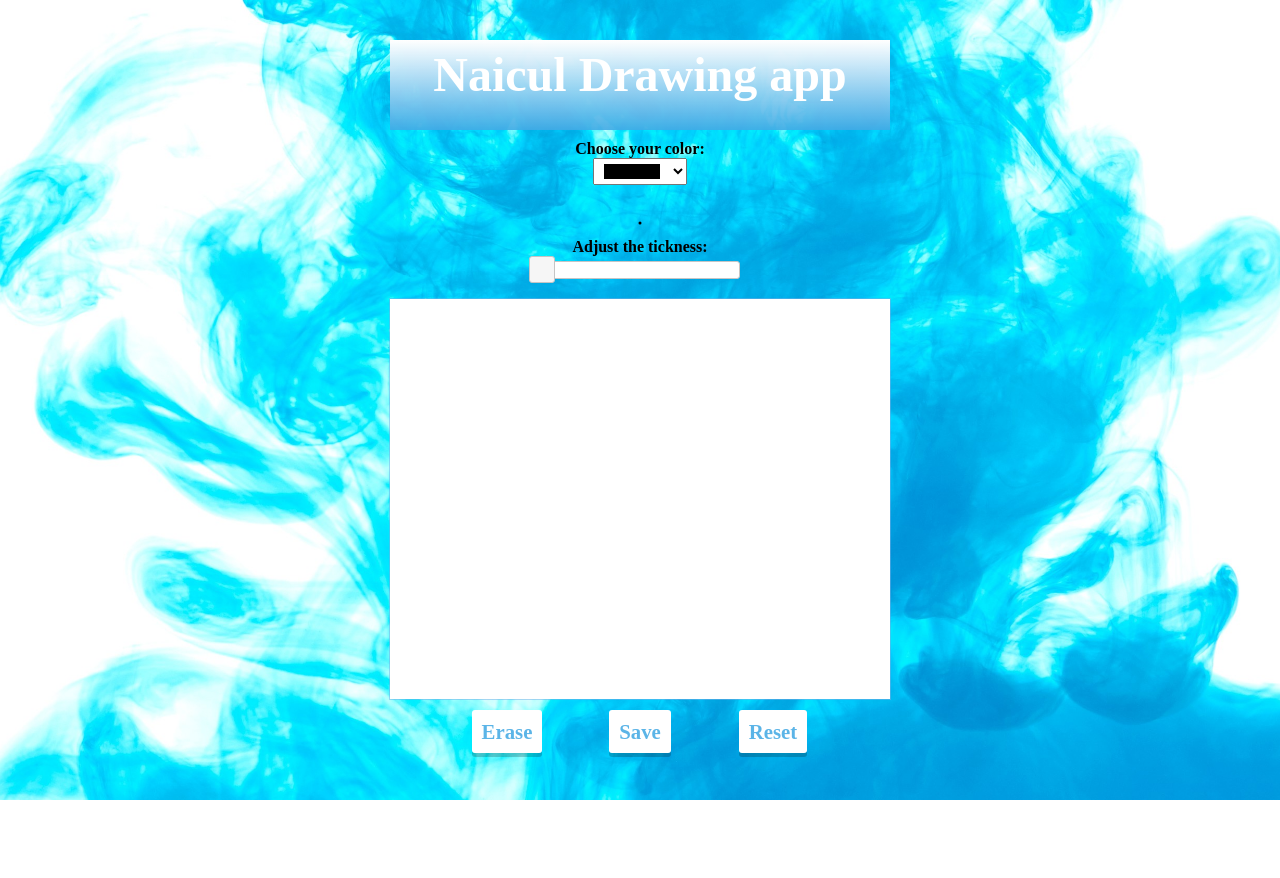
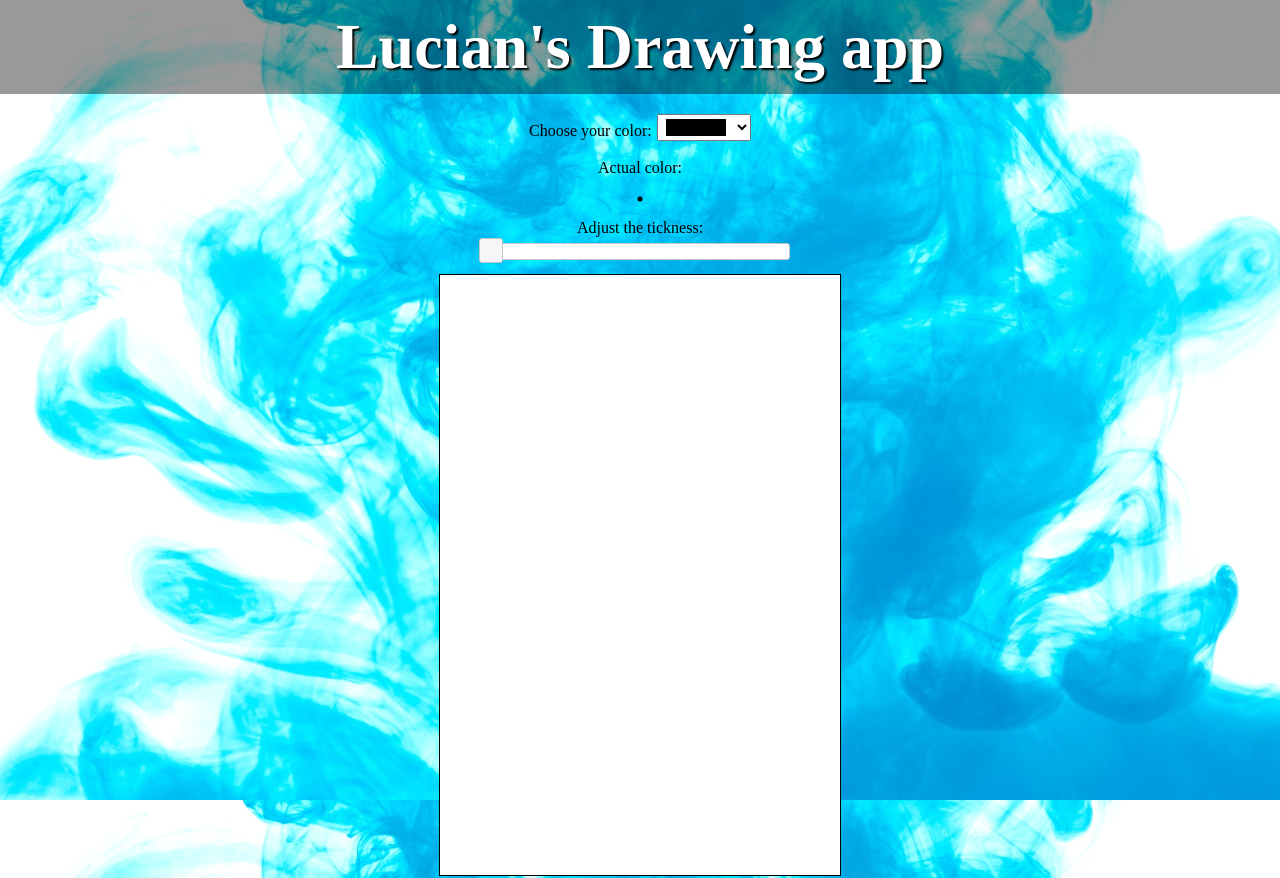
Before and after one commit to lucian-iernye/drawing-app, a website: page index.html in a window 1280 px wide. Shown: the top 878 px of the page. Before the commit the page ends 800 px from the top, so only its background shows below. Drawn offline with nearby package versions, Linux system fonts and the light colour scheme.

Commit message:
erase, save and reset functionalities added

```diff
--- a/index.html
+++ b/index.html
@@ -1,13 +1,15 @@
 <!DOCTYPE html>
 <html lang="en">
-
   <head>
     <meta charset="UTF-8" />
     <meta name="viewport" content="width=device-width, initial-scale=1.0" />
     <!-- normal css -->
     <link rel="stylesheet" href="style.css" />
     <!-- jquery ui stylesheet -->
-    <link rel="stylesheet" href="https://ajax.googleapis.com/ajax/libs/jqueryui/1.12.1/themes/start/jquery-ui.css" />
+    <link
+      rel="stylesheet"
+      href="https://ajax.googleapis.com/ajax/libs/jqueryui/1.12.1/themes/start/jquery-ui.css"
+    />
 
     <!-- jquery script -->
     <script src="https://ajax.googleapis.com/ajax/libs/jquery/1.12.4/jquery.min.js"></script>
@@ -18,30 +20,31 @@
 
   <body>
     <!-- header -->
-    <section id="header">
-        <h1>Naicul Drawing app</h1>
-    </section>
+    <header>
+      <h1>Lucian's Drawing app</h1>
+    </header>
 
     <section class="input-container">
-        <h4>Choose your color:</h4>
       <!-- choose colors -->
       <div class="input" id="color-input">
+        <span class="choose-color">Choose your color:</span>
         <input type="color" id="paint-color" list />
       </div>
 
       <!-- choose size -->
       <div class="input" id="tickness-input">
+        <span class="actual-color">Actual color:</span>
         <div id="circle"></div>
       </div>
-        <div class="input">
-            <h4>Adjust the tickness:</h4>
+      <div class="input" id="adjust">
+        <span class="choose-color">Adjust the tickness:</span>
         <div id="slider"></div>
       </div>
     </section>
 
     <!-- canvas container -->
     <section id="canvas-container">
-        <canvas id="paint" width="500px" height="400px"></canvas>
+      <canvas id="paint" width="400px" height="600px"></canvas>
     </section>
 
     <!-- buttons -->
@@ -57,7 +60,10 @@
       </div>
     </section>
 
+    <footer>
+      <h3>Made with love by Lucian Iernye @ 2020</h3>
+    </footer>
+
     <script src="index.js"></script>
   </body>
-
 </html>
--- a/index.js
+++ b/index.js
@@ -1,13 +1,4 @@
 $(function () {
-  $("#slider").slider({
-    min: 3,
-    max: 30,
-    slide: function (event, ui) {
-      $("#circle").height(ui.value);
-      $("#circle").width(ui.value);
-    },
-  });
-
   /* ----------- example of drawing into canvas------------
 let canvas = document.getElementById("paint");
 let context = canvas.getContext("2d");
@@ -50,6 +41,13 @@ context.stroke();
   };
 
   //   onload load saved work from local strorage
+  if (localStorage.getItem("imgCanvas") !== null) {
+    let img = new Image();
+    img.onload = function () {
+      ctx.drawImage(img, 0, 0);
+    };
+    img.src = localStorage.getItem("imgCanvas");
+  }
 
   // set drawing parameters (lineWidth, lineJoin, lineCap)
   ctx.lineWidth = 3;
@@ -72,7 +70,7 @@ context.stroke();
     if (paint === true) {
       if (paint_erase === "paint") {
         // get color input
-        ctx.strokeStyle = "red";
+        ctx.strokeStyle = $("#paint-color").val();
       } else {
         // color will be white
         ctx.strokeStyle = "white";
@@ -103,11 +101,33 @@ context.stroke();
   });
 
   // click on the save button
-  localStorage =
+  $("#save").click(function () {
+    if (typeof localStorage !== null) {
+      localStorage.setItem("imgCanvas", canvas.toDataURL());
+    } else {
+      window.alert("Your browser does not support local storage!");
+    }
+  });
   // click on the reset button
   $("#reset").click(function () {
     ctx.clearRect(0, 0, canvas.width, canvas.height);
     paint_erase = "paint";
     $("#erase").removeClass("eraseMode");
   });
+
+  // change color input
+  $("#paint-color").change(function () {
+    $("#circle").css("background-color", $(this).val());
   });
+
+  // change lineWidth using slider
+  $("#slider").slider({
+    min: 3,
+    max: 30,
+    slide: function (event, ui) {
+      $("#circle").height(ui.value);
+      $("#circle").width(ui.value);
+      ctx.lineWidth = ui.value;
+    },
+  });
+});
--- a/style.css
+++ b/style.css
@@ -1,50 +1,69 @@
+* {
+  box-sizing: border-box;
+  margin: 0;
+  padding: 0;
+}
+
 body {
   text-align: center;
   background: url(./0.jpg) center center fixed;
   background-size: cover;
 }
 
-h4 {
-    font-size: 1rem;
-    margin: 0;
+header {
+  background-color: rgba(0, 0, 0, 0.4);
+  padding: 10px;
 }
 
-/* title */
-#header {
-    background: linear-gradient(white, rgba(67, 169, 228, 0.9));
-    background: -webkit-linear-gradient(white, rgba(67, 169, 228, 0.9));
-    background: -moz-linear-gradient(white, rgba(67, 169, 228, 0.9));
-    background: -o-linear-gradient(white, rgba(67, 169, 228, 0.9));
-    height: 90px;
-    width: 500px;
-    margin: 10px auto;
-    font-size: 2em;
+h1 {
+  font-size: 2rem;
   color: #fff;
-    line-height: 70px;
+  text-shadow: 2px 2px 2px black;
+}
+
+@media only screen and (min-width: 500px) {
+  h1 {
+    font-size: 4rem;
+  }
 }
 
 /* inputs container */
 .input-container {
-    width: 200px;
-    margin: 5px auto;
+  padding: 10px;
+  width: 400px;
+  margin: 10px auto;
 }
 
 /* color input, line tickness, slider */
 .input {
-    height: 40px;
+  height: 30px;
   font-size: 1.3rem;
+}
+
+#adjust {
+  margin-top: 30px;
+}
+
+.choose-color {
+  font-size: 1rem;
+}
+
+.actual-color {
+  font-size: 1rem;
 }
 
 #tickness-input {
   position: relative;
+  margin: 10px;
 }
 
 #circle {
-    height: 3px;
-    width: 3px;
+  padding: 2px;
+  height: 5px;
+  width: 5px;
   border-radius: 100%;
   background-color: black;
-    margin: 5px auto;
+  margin: 30px auto;
   position: absolute;
   top: 50%;
   left: 50%;
@@ -55,14 +74,15 @@ h4 {
 }
 
 #slider {
+  width: 300px;
   margin: 5px auto;
 }
 
 /* canvas container */
 #canvas-container {
-    width: 500px;
-    height: 400px;
-    border: 1px solid rgba(122, 174, 229, 0.5);
+  width: 402px;
+  height: 602px;
+  border: 1px solid black;
   margin: 20px auto;
 }
 
@@ -73,8 +93,9 @@ h4 {
 
 /* buttons */
 .buttons-container {
-    width: 399px;
-    margin: 0 auto;
+  width: 400px;
+  height: 200px;
+  margin: 20px auto;
 }
 
 .buttons {
@@ -85,9 +106,11 @@ h4 {
 }
 
 .button {
+  margin-bottom: 20px;
   background: #fff;
   height: 50px;
   padding: 10px;
+  border: 1px solid black;
   border-radius: 3px;
   font-weight: bold;
   cursor: pointer;
@@ -114,3 +137,8 @@ h4 {
   background-color: red;
   color: white;
 }
+
+footer {
+  background-color: rgba(0, 0, 0, 0.4);
+  padding: 30px;
+}
```
Lines whose indentation alone changed are shown as unchanged.
